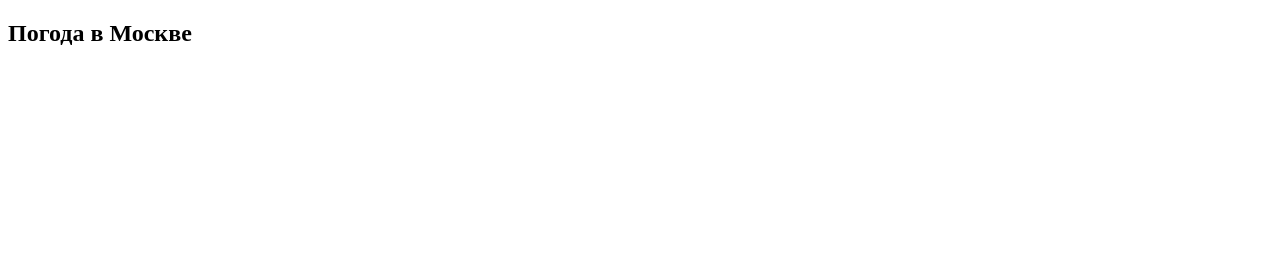
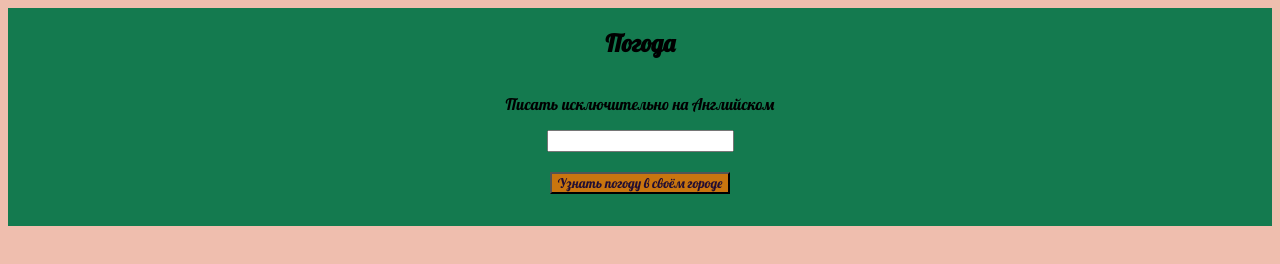
Before and after one commit to Lesnicho/weather, a plain HTML site: page index.html in a window 1280 px wide. Drawn offline with Linux system fonts and the light colour scheme; no server answers.

Commit message:
Добавили input для более удобного поиска погоды, добавили стили в css, сделали более приятный вывод результа

```diff
--- a/index.css
+++ b/index.css
@@ -0,0 +1,35 @@
+@import url('https://fonts.googleapis.com/css2?family=Lobster&display=swap');
+@import url('https://fonts.googleapis.com/css2?family=Lobster&display=swap');
+
+
+body{
+    /* background-color: rgb(228 201 172); */
+    background-color: #efbeae;
+}
+
+.container {
+    display: flex;
+    flex-direction: column;
+    align-items: center;
+    font-family: 'Lobster', cursive;
+    background: #147a4f;
+}
+
+.container .btn{
+    font-family: 'Lobster', cursive;
+    color: #220e33;
+    transition: 0.6s;
+    background: #c9750f;
+}
+.container .in1{
+    font-family: 'Lobster', cursive;
+    font-family: 'Lobster', cursive;
+}
+.container .p{
+    font-family: 'Lobster', cursive;
+}
+
+.btn:hover{
+    background-color: #b35407;
+    box-shadow: 4px 4px 34px 15px #b35407 ;
+}
--- a/index.html
+++ b/index.html
@@ -1,5 +1,6 @@
 <!DOCTYPE html>
 <html lang="en">
+
 <head>
     <meta charset="UTF-8">
     <meta http-equiv="X-UA-Compatible" content="IE=edge">
@@ -7,11 +8,26 @@
     <link rel="stylesheet" href="index.css">
     <title>Document</title>
 </head>
+
 <body>
-    <h2 class="paragraf">Погода в Москве</h2>
-    <img src="" alt="" class="img">
 
-    <p class="p"></p>
+    <div class="container">
+        <header><h2 class="paragraf">Погода</h2></header>
+
+        <p class="p0">Писать исключительно на Английском</p>
+
+        <input type="text" class="in1">
+        <br>
+        <button class="btn">Узнать погоду в своём городе</button>
+
+        <img src="" alt="" class="img">
+
+        <p class="p"></p>
+
+    </div>
+
+
+
     <script src="index.js"></script>
 </body>
 </html>
--- a/index.js
+++ b/index.js
@@ -10,8 +10,13 @@
 let p = document.querySelector('.p')
 let img = document.querySelector('.img')
 
+let input = document.querySelector('.in1')
+let button = document.querySelector('.btn')
+
+
 async function getWeather(){
-    const info = await fetch('https://api.openweathermap.org/data/2.5/weather?q=Moscow&appid=6e2995a96533b594ae4aee19b7723f8d')
+
+    const info = await fetch(`https://api.openweathermap.org/data/2.5/weather?q=${input.value}&appid=6e2995a96533b594ae4aee19b7723f8d`)
     const result = await info.json()
 
     console.log(result)
@@ -20,14 +25,17 @@ async function getWeather(){
     const temp = result.main.temp - 273
 
     console.log(temp.toFixed(1))
-    //p.innerHTML = 'Погода на улице ' + temp.toFixed(1)
+  //p.innerHTML = 'Погода на улице ' + temp.toFixed(1)
 
-    p.innerHTML = `погода на улице ${temp.toFixed(1)}`
+    p.innerHTML = `Погода в ${input.value} : ${temp.toFixed(1)}`;
+
+  //p.innerHTML = `Now the weather is outside ${temp.toFixed(1)}`
 
     const icon = result.weather[0].icon
     console.log(icon)
-    //img.src = 'http://openweathermap.org/img/wn/'+icon+'@2x.png'
+
+  //img.src = 'http://openweathermap.org/img/wn/'+icon+'@2x.png'
 
     img.src = `http://openweathermap.org/img/wn/${icon}@2x.png`
 }
-getWeather();
+button.onclick = () => getWeather();
```
